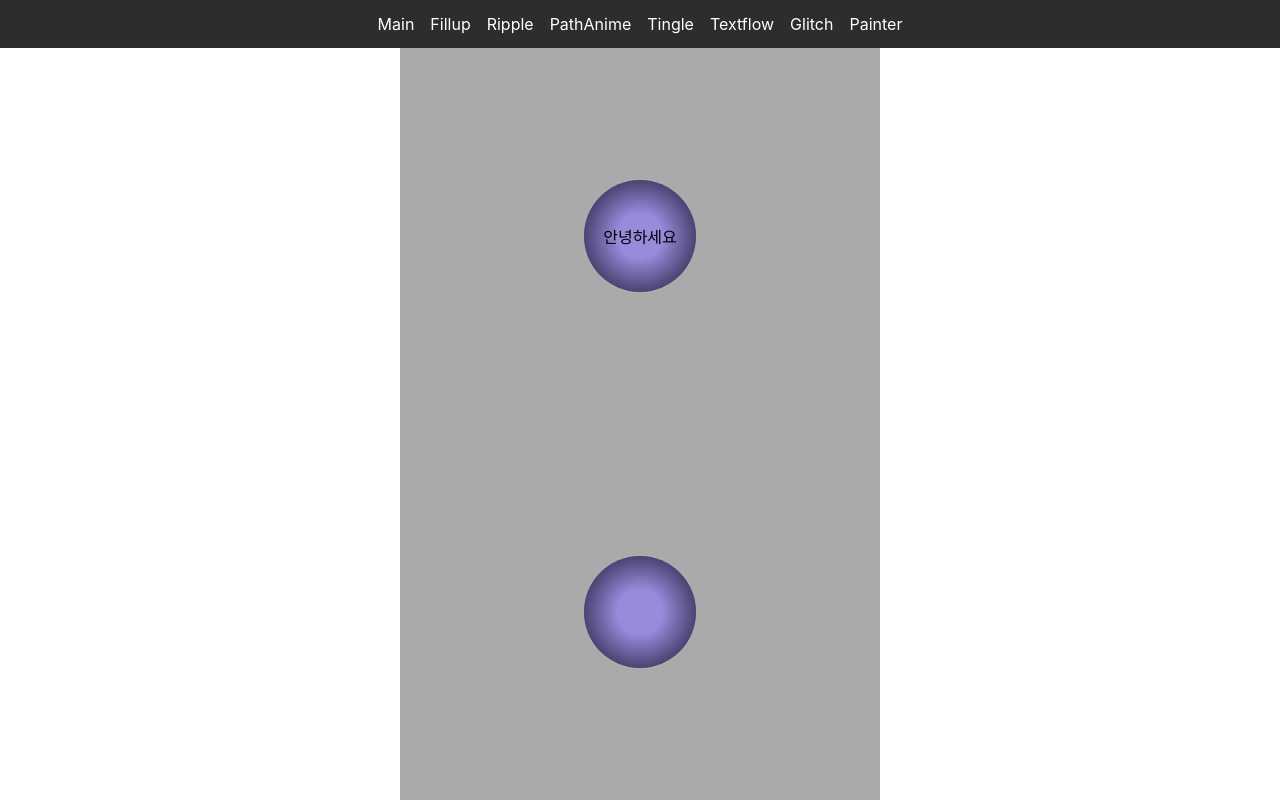
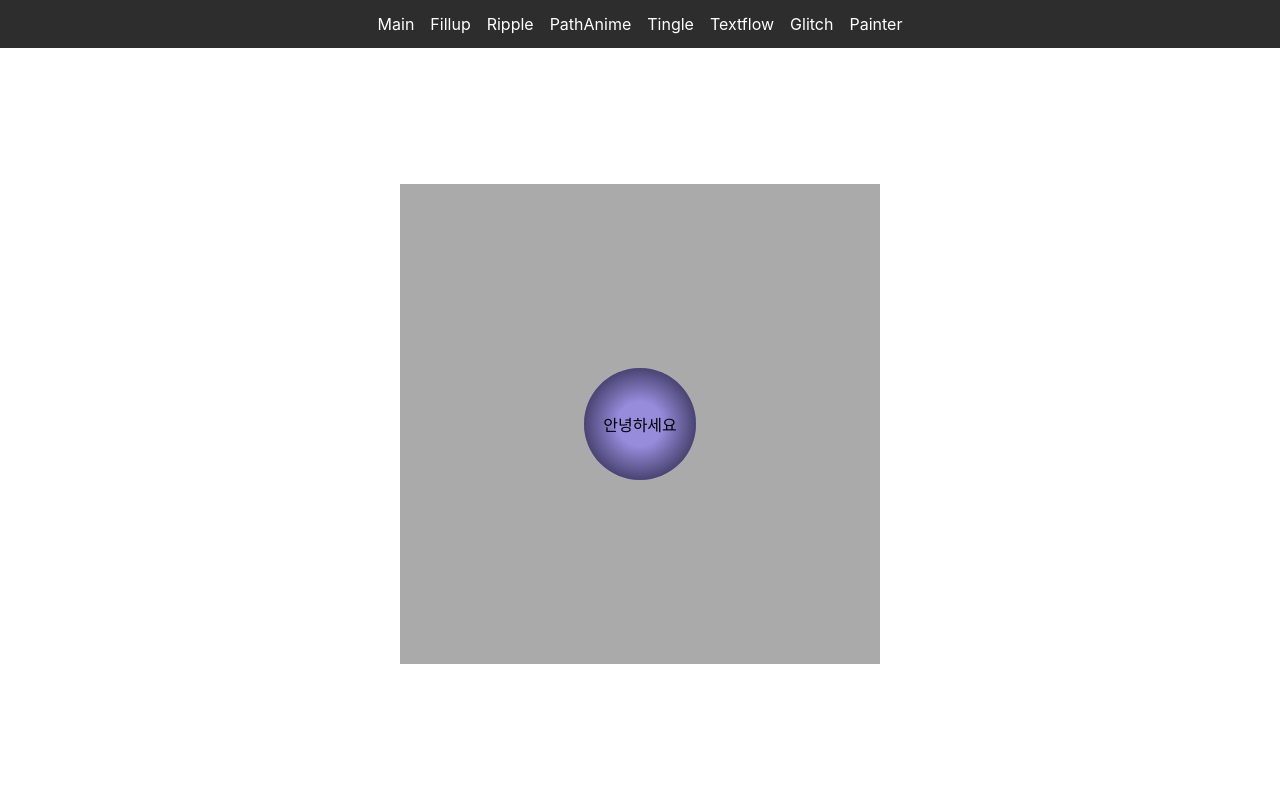
Before and after one commit to Git-castle-h/jscssmaster, a React (Create React App) app: page /jscssmaster/tingle in a window 1280 px wide. Built offline with nearby package versions, Linux system fonts and the light colour scheme.

Commit message:
first-commit

```diff
--- a/src/pages/tingle.js
+++ b/src/pages/tingle.js
@@ -10,7 +10,7 @@ function Tingle(){
         <div className="Tingle">
             <div className="tingleWrap">
                 <TingleBox text ={'안녕하세요'}></TingleBox>
-                <TingleBox></TingleBox>
+                {/* <TingleBox></TingleBox> */}
             </div>
         </div>
     )
```
